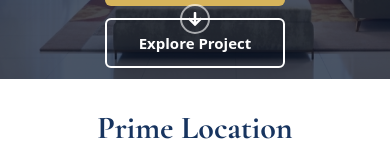
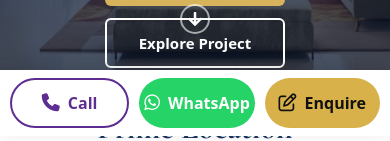
Before and after one commit to Raju2882/New, a React (Vite) app in the folder frontend/: page / in a window 390 px wide. Shown: the part 708-849 px from the top of the page. Built offline with nearby package versions, Linux system fonts and the light colour scheme.

Commit message:
Updated footer and mobile sticky buttons

```diff
--- a/frontend/src/components/Footer/Footer.css
+++ b/frontend/src/components/Footer/Footer.css
@@ -161,3 +161,124 @@
 }
 
 }
+/* ==========================================
+   Mobile Sticky Bottom Bar
+========================================== */
+
+.footer-action-bar{
+
+    display:none;
+
+}
+
+/* Mobile Only */
+
+@media (max-width:768px){
+
+.footer-action-bar{
+
+    display:flex;
+
+    position:fixed;
+
+    left:0;
+
+    bottom:0;
+
+    width:100%;
+
+    padding:8px 10px;
+
+    background:#ffffff;
+
+    box-shadow:0 -5px 20px rgba(0,0,0,.12);
+
+    gap:10px;
+
+    z-index:9999;
+
+}
+
+/* Buttons */
+
+.action-btn{
+
+    flex:1;
+
+    height:50px;
+
+    border-radius:50px;
+
+    display:flex;
+
+    justify-content:center;
+
+    align-items:center;
+
+    gap:8px;
+
+    text-decoration:none;
+
+    font-size:16px;
+
+    font-weight:600;
+
+    border:none;
+
+    cursor:pointer;
+
+}
+
+/* Call */
+
+.call-btn{
+
+    background:#ffffff;
+
+    color:#5E2D91;
+
+    border:2px solid #5E2D91;
+
+}
+
+/* WhatsApp */
+
+.whatsapp-btn{
+
+    background:#25D366;
+
+    color:#ffffff;
+
+}
+
+/* Enquire */
+
+.enquire-btn{
+
+    background:#D8B14A;
+
+    color:#111111;
+
+}
+
+/* Icons */
+
+.action-btn i{
+
+    font-size:18px;
+
+}
+
+}
+
+/* Desktop */
+
+@media (min-width:769px){
+
+.footer-action-bar{
+
+    display:none !important;
+
+}
+
+}
--- a/frontend/src/components/Footer/Footer.jsx
+++ b/frontend/src/components/Footer/Footer.jsx
@@ -56,7 +56,29 @@
         </p>
 
       </div>
+      <div className="footer-action-bar">
 
+        <a href="tel:+919876543210" className="action-btn call-btn">
+          <i className="fa-solid fa-phone"></i>
+          <span>Call</span>
+        </a>
+
+        <a
+          href="https://wa.me/919876543210"
+          target="_blank"
+          rel="noreferrer"
+          className="action-btn whatsapp-btn"
+        >
+          <i className="fa-brands fa-whatsapp"></i>
+          <span>WhatsApp</span>
+        </a>
+
+        <button className="action-btn enquire-btn">
+          <i className="fa-regular fa-pen-to-square"></i>
+          <span>Enquire</span>
+        </button>
+
+      </div>
     </footer>
 
   );
```
